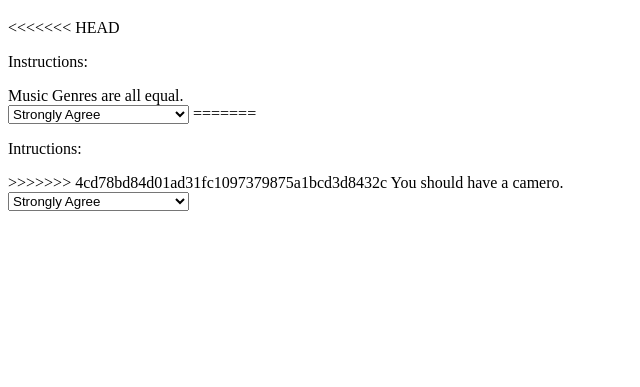
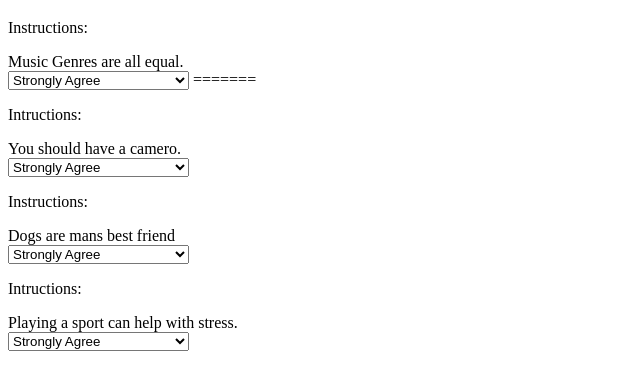
Before and after one commit to Bebopx10/matchmaker, a plain HTML site: page index.html in a window 1280 px wide. Shown: the part 61-448 px from the top of the page, without its empty margins (0-640 px from the left). Drawn offline with Linux system fonts and the light colour scheme.

Commit message:
Update index.html

```diff
--- a/index.html
+++ b/index.html
@@ -7,7 +7,6 @@
 <body>
 
   <h1>Heaven's Matchmaker</h1>
-<<<<<<< HEAD
   <p>Instructions:</p>
   <label>Music Genres are all equal.</label><br />
 	<select id="q1">
@@ -19,9 +18,27 @@
 	</select>
 =======
   <p>Intructions:</p>
->>>>>>> 4cd78bd84d01ad31fc1097379875a1bcd3d8432c
+  <label>You should have a camero.</label><br />
+	<select id="q1">
+		<option value="5">Strongly Agree</option>
+		<option value="4">Agree</option>
+		<option value="3">Neither agree nor disagree</option>
+		<option value="2">Disagree</option>
+		<option value="1">Strongly Disagree</option>
+	</select>
 
-  <label>You should have a camero.</label><br />
+<p>Instructions:</p>
+<label>Dogs are mans best friend</label><br />
+	<select id="q1">
+		<option value="5">Strongly Agree</option>
+		<option value="4">Agree</option>
+		<option value="3">Neither agree nor disagree</option>
+		<option value="2">Disagree</option>
+		<option value="1">Strongly Disagree</option>
+	</select>
+
+	<p>Intructions:</p>
+  <label>Playing a sport can help with stress.</label><br />
 	<select id="q1">
 		<option value="5">Strongly Agree</option>
 		<option value="4">Agree</option>
```
